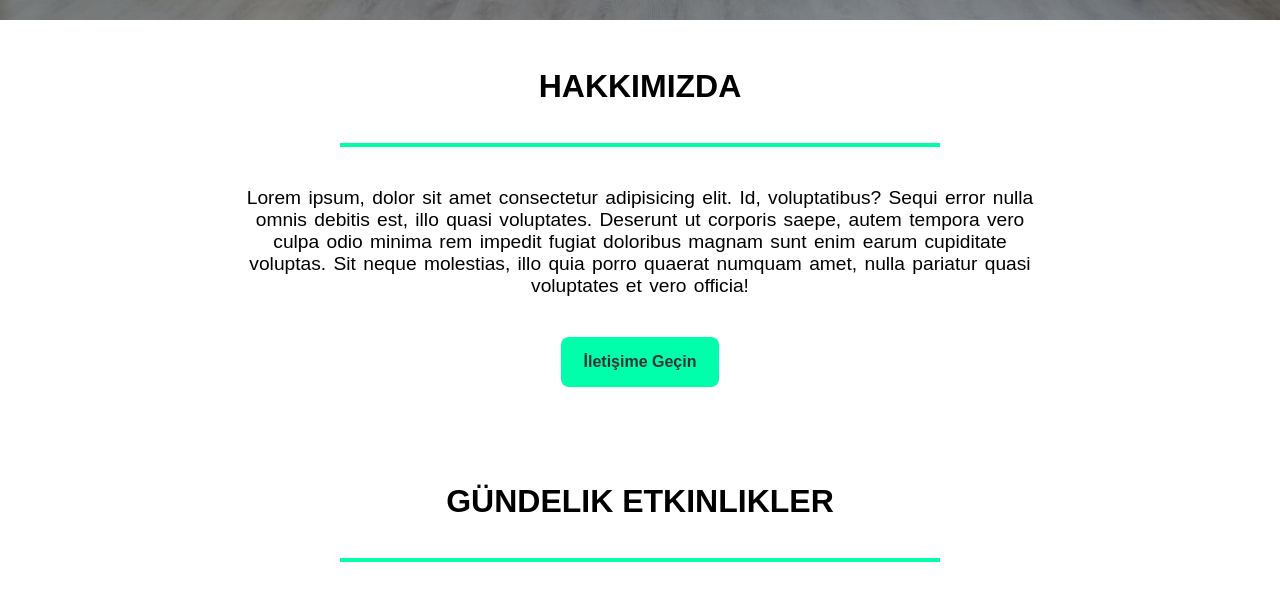
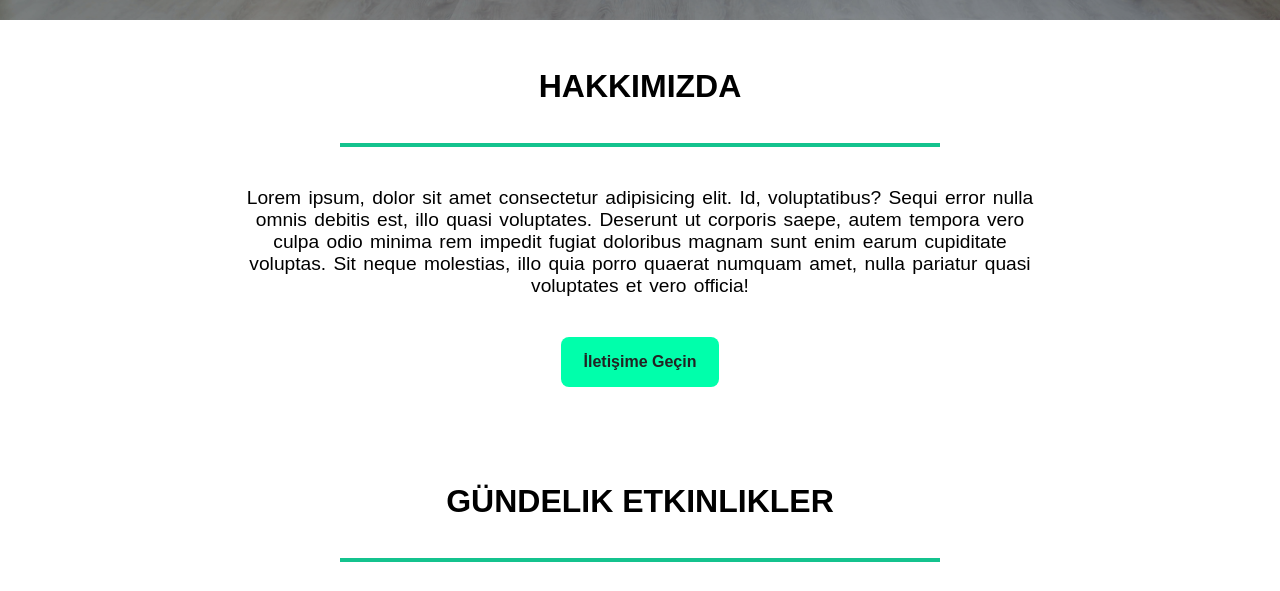
Before and after one commit to p0rt1a/Doga-Huzurevi, a website: page public/index.html in a window 1280 px wide. Shown: the part 780-1371 px from the top of the page. Drawn offline with Linux system fonts and the light colour scheme.

Commit message:
css modified

```diff
--- a/scss/_utilities.scss
+++ b/scss/_utilities.scss
@@ -22,7 +22,7 @@
   height: 10px;
   max-width: 600px;
   margin: 0 auto;
-  border-bottom: 4px solid $primary-color;
+  border-bottom: 4px solid $secondary-color;
 }
 
 .bg-primary {
@@ -69,6 +69,6 @@
   &-primary {
     @extend %btn-shared;
     background-color: $primary-color;
-    color: #333;
+    color: #222;
   }
 }
```
Also changed, not shown: public/css/main.css.
